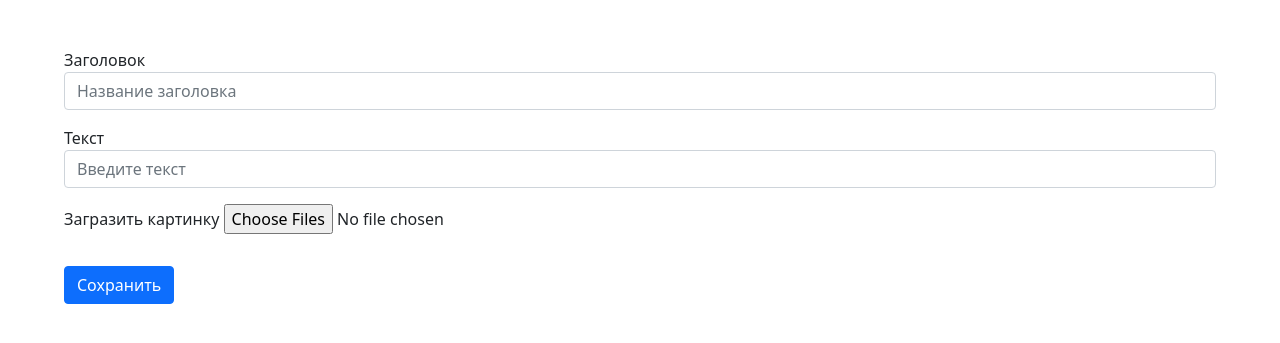
After one commit to said-yahya/otchot, a Django app: page /add/zagolovok/1 in a window 1280 px wide. The commit adds this page. Shown: the top 343 px of the page. Run offline with Django 3.2, Linux system fonts and the light colour scheme.

Commit message:
add image

```diff
--- a/mainapp/services.py
+++ b/mainapp/services.py
@@ -38,7 +38,7 @@ def get_otdels(id):
         cursor.execute(f"""
             select * from mainapp_otdel
             where otchot_id='{id}'
-            order by created_date DESC
+            order by created_date ASC
         """)
         data = dictfetchall(cursor)
     return data
--- a/mainapp/urls.py
+++ b/mainapp/urls.py
@@ -7,5 +7,5 @@ urlpatterns = [
     path('new/', new, name='new'),
     path('reports/', reports, name='reports'),
     path('detail/<int:id>/', detail, name='detail'),
-    path('add/zagolovok/', add_zagolovok, name='zagolovok')
+    path('add/zagolovok/<int:id>', add_zagolovok, name='zagolovok')
 ]
--- a/mainapp/views.py
+++ b/mainapp/views.py
@@ -1,6 +1,6 @@
 from django.shortcuts import render
 from .forms import OtchotForm, OtdelForm, ZagolovokForm
-from .models import Otchot
+from .models import Otchot, Otdel, Zagolovok, Description, Images
 from .services import get_otchot, get_otchot_all, get_otdels
 # Create your views here.
 
@@ -52,8 +52,28 @@ def detail(request, id):
     return render(request, 'detail.html', ctx)
 
 
-def add_zagolovok(request):
+def add_zagolovok(request, id):
+    if request.POST:
+        data = request.POST
+        print('#######', data)
+        images = request.FILES.getlist('images')
+        if data['title'] != '':
+            zagolovok, created = Zagolovok.objects.get_or_create(
+                title=data['title'],
+                otdel_id=id)
+
+        if images:
+            for image in images:
+                image = Images.objects.create(
+                    image=image,
+                    zagolovok=zagolovok)
+
+        if data['description'] != '':
+            description = Description.objects.create(
+                text=data['description'],
+                zagolovok=zagolovok)
+
     ctx = {
 
     }
-    return render(request, 'detail.html', ctx)
+    return render(request, 'zagolovok.html', ctx)
--- a/templates/detail.html
+++ b/templates/detail.html
@@ -8,8 +8,7 @@
 <h1>{{ otchot.name }}</h1>
 <ol>
     {% for otdel in otdels %}
-        <h2>{{ otdel.title }}</h2>
-        <a href="#">{{ zagolovok_form }}</a>
+    <a href="{% url 'zagolovok' otdel.id %}" style="text-decoration: none;"><h2>{{ otdel.title }}</h2></a>
     {% endfor %}
 </ol>
 <h3></h3>
--- /dev/null
+++ b/templates/zagolovok.html
@@ -0,0 +1,37 @@
+<!DOCTYPE html>
+<html>
+
+<head>
+    <meta charset='utf-8'>
+    <meta http-equiv='X-UA-Compatible' content='IE=edge'>
+    <title>Добавить Заголовок</title>
+    <meta name='viewport' content='width=device-width, initial-scale=1'>
+
+    <!-- CSS only -->
+    <link href="https://cdn.jsdelivr.net/npm/bootstrap@5.0.0-beta1/dist/css/bootstrap.min.css" rel="stylesheet"
+        integrity="sha384-giJF6kkoqNQ00vy+HMDP7azOuL0xtbfIcaT9wjKHr8RbDVddVHyTfAAsrekwKmP1" crossorigin="anonymous">
+
+</head>
+
+<body class="m-5">
+<form method='POST' enctype="multipart/form-data">
+    {% csrf_token %}
+    <div class="form-group m-3">
+        <label>Заголовок</label>
+        <input required name="title" type="text" placeholder="Название заголовка"
+               class="form-control">
+    </div>
+    <div class="form-group m-3">
+        <label>Текст</label>
+        <input name="description" type="text" placeholder="Введите текст"
+               class="form-control">
+    </div>
+    <div class="form-group m-3">
+        <label>Загразить картинку</label>
+        <input name="images" type="file" multiple class="form-control-file">
+    </div>
+    <button type='submit' class="btn btn-primary m-3">Сохранить</button>
+</form>
+</body>
+
+</html>
```
Also changed, not shown: mainapp/models.py (+7 -1 lines), templates/Zagolovok.html (deleted, +0 -10 lines), mainapp/migrations/0002_auto_20211120_1724.py (added).
